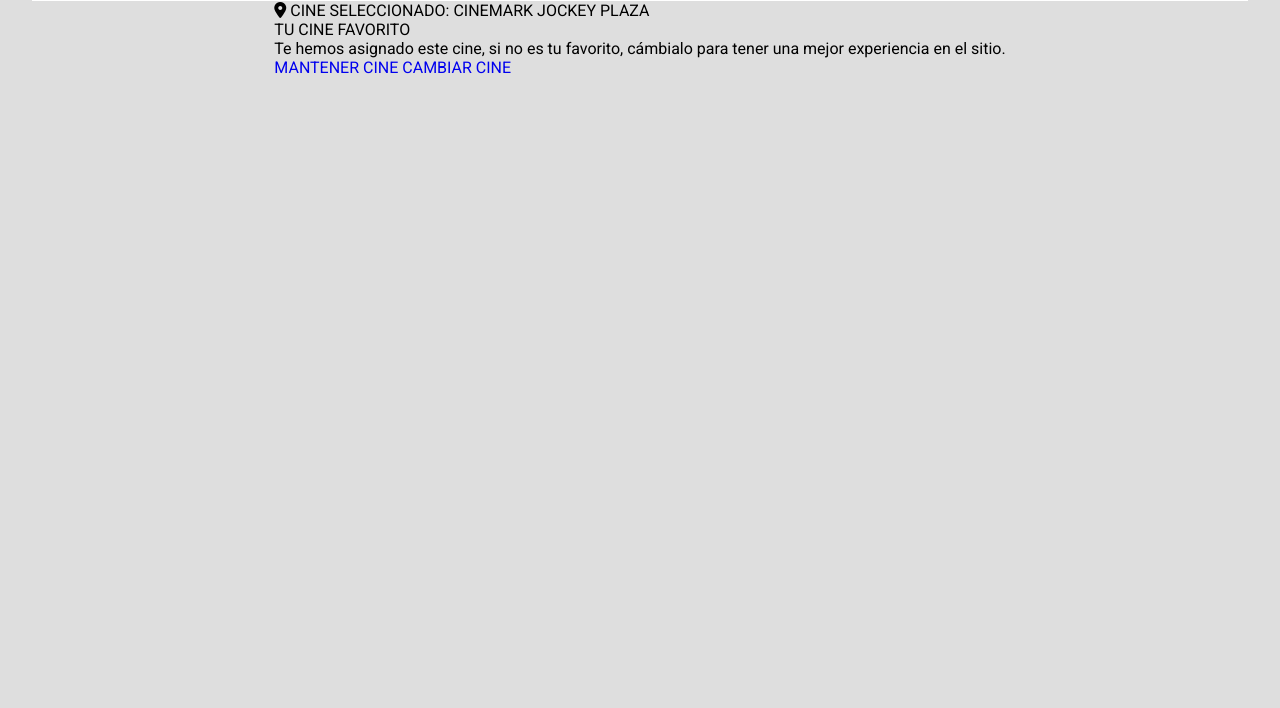
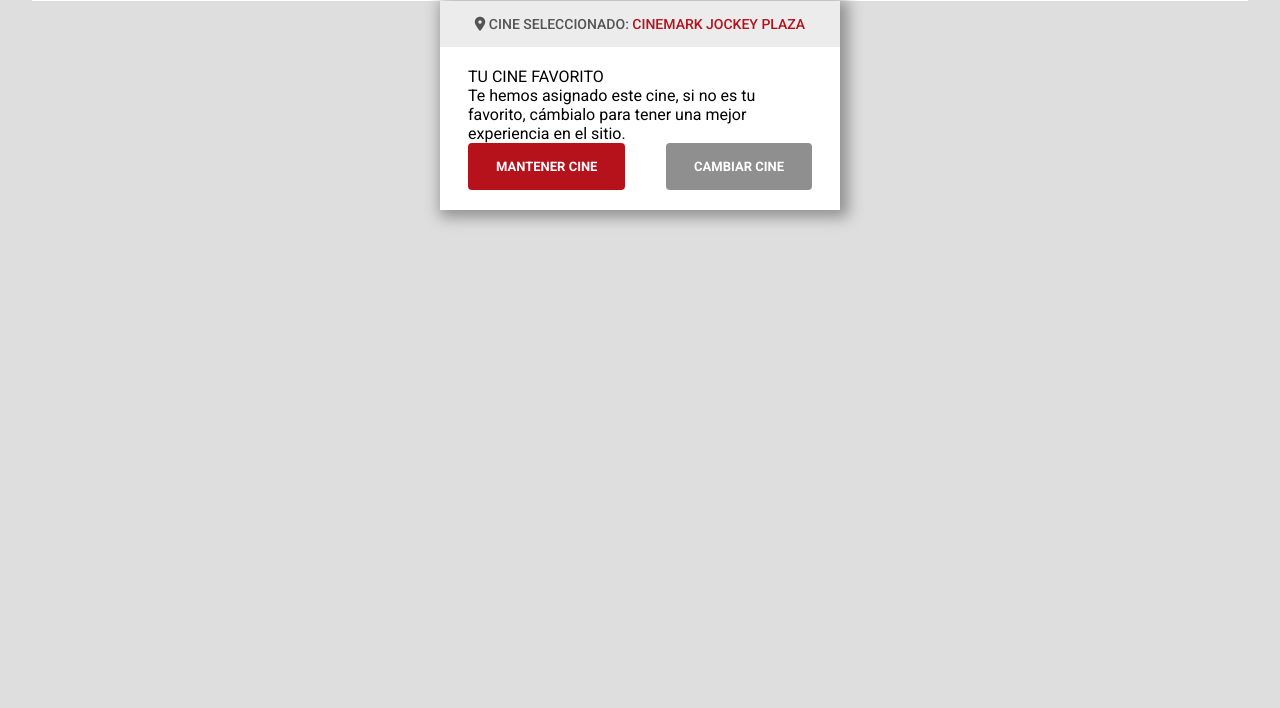
Before and after one commit to raulsr92/RASR-Cinemark-inspiration, a plain HTML site: page index.html in a window 1280 px wide. Shown: the part 92-800 px from the top of the page. Drawn offline with Linux system fonts and the light colour scheme.

Commit message:
Avance de estilos CSS de ventana emergente

```diff
--- a/index.html
+++ b/index.html
@@ -49,14 +49,14 @@
     </header>
     <article>
         <section>
-            <p><i class="fa-solid fa-location-dot"></i> CINE SELECCIONADO: <span>CINEMARK JOCKEY PLAZA</span></p>
+            <p class="text-class1"><i class="fa-solid fa-location-dot"></i> CINE SELECCIONADO: <span>CINEMARK JOCKEY PLAZA</span></p>
         </section>
         <section>
             <p>TU CINE FAVORITO</p>
             <p>Te hemos asignado este cine, si no es tu favorito, cámbialo para tener una mejor experiencia en el sitio.</p>
             <div>
-                <a href="#">MANTENER CINE</a>
-                <a href="#">CAMBIAR CINE</a>
+                <a href="#" class="btn-header4">MANTENER CINE</a>
+                <a href="#" class="btn-header5">CAMBIAR CINE</a>
 
             </div>
         </section>
--- a/styles.css
+++ b/styles.css
@@ -241,3 +241,83 @@
     margin: 5.5% 0px;  /*El padding que se quitó a su contenedor nav, se recuperó asignando margen al logo*/
 }
 /* ==== Fin Estilos para imagen ==== */
+
+/* --------- Estilos Ventana Emergente--------- */
+
+article{
+    width: 400px;
+    height: auto;
+    box-shadow: 4px 3px 14px 4px var(--black-color-tone5);
+    border: 0;
+}
+
+article section:nth-child(1){
+    background: var(--black-color-tone3);
+    display: flex;
+    justify-content: center;
+    padding: 15px 10px;
+
+}
+
+article section:nth-child(2){
+    background: var(--white);
+}
+
+.text-class1{
+    color: var(--black-color-tone2);
+    font-size: 14px;
+    font-weight: 500;
+}
+
+.text-class1 span{
+    color: var(--main-color);
+}
+
+article section:nth-child(2){
+    display: flex;
+    flex-direction: column;
+    padding: 20px 28px;
+}
+
+article section:nth-child(2) > div{
+    display: flex;
+    justify-content: space-between;
+}
+
+/* ==== Estilos boton 4  ==== */
+
+.btn-header4{
+    background: var(--main-color);
+    color: var(--white);
+    font-size: 13px;
+    padding: 16px 28px;
+    font-weight: 600;
+    border-radius: 4px;
+    transition: all 100ms ease;
+}
+
+.btn-header4:hover{
+    box-shadow: 0px 6px 10px 2px var(--main-color-soft);
+}
+
+/* ==== FIN Estilos boton 4  ==== */
+
+
+/* ==== Estilos boton 5  ==== */
+
+.btn-header5{
+    background: var(--black-color-tone5);
+    color: var(--white);
+    font-size: 13px;
+    padding: 16px 28px;
+    font-weight: 600;
+    border-radius: 4px;
+
+    transition: all 100ms ease;
+}
+
+.btn-header5:hover{
+    box-shadow: 0px 6px 10px 2px var(--black-color-tone5);
+}
+
+/* ==== FIN Estilos boton 5  ==== */
```
